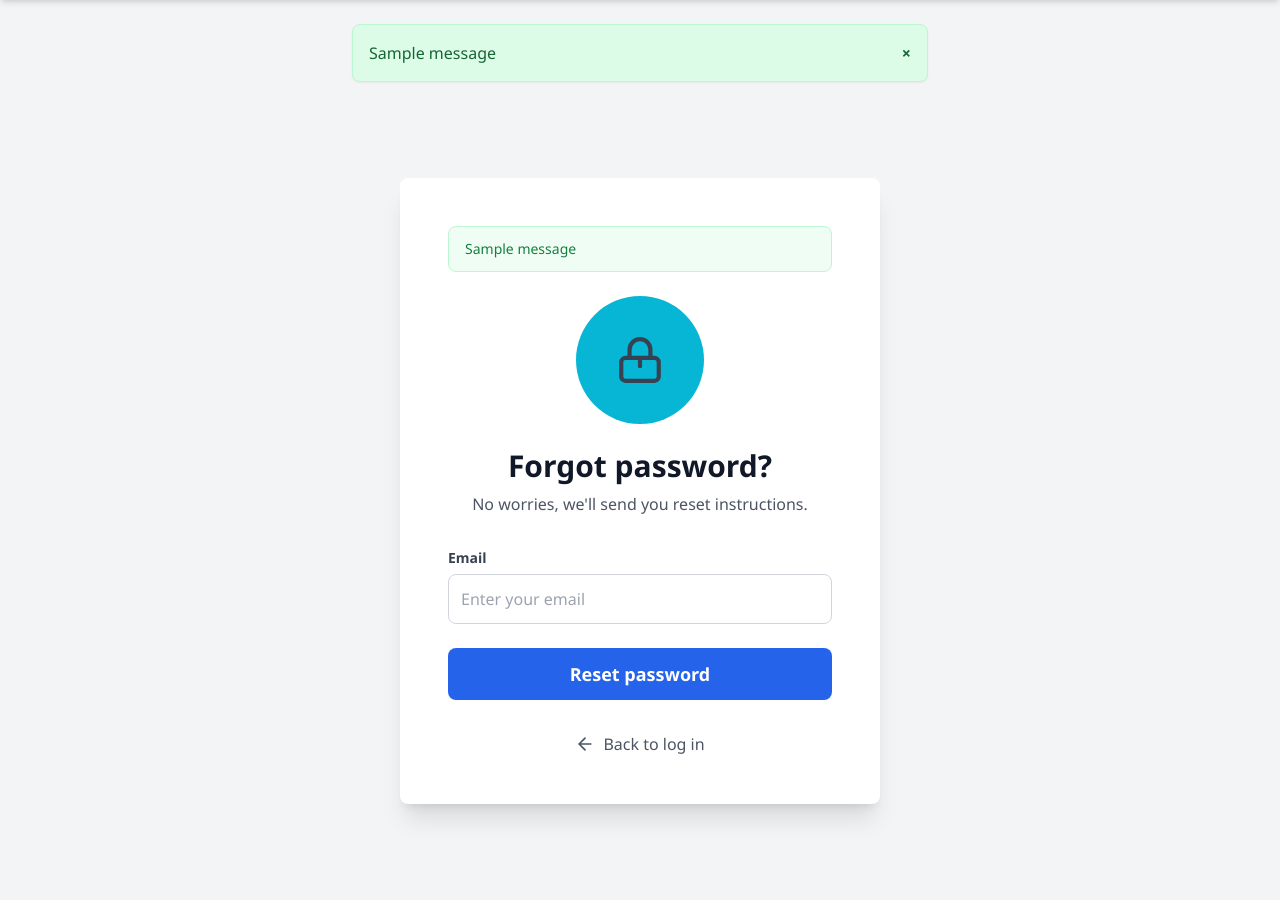
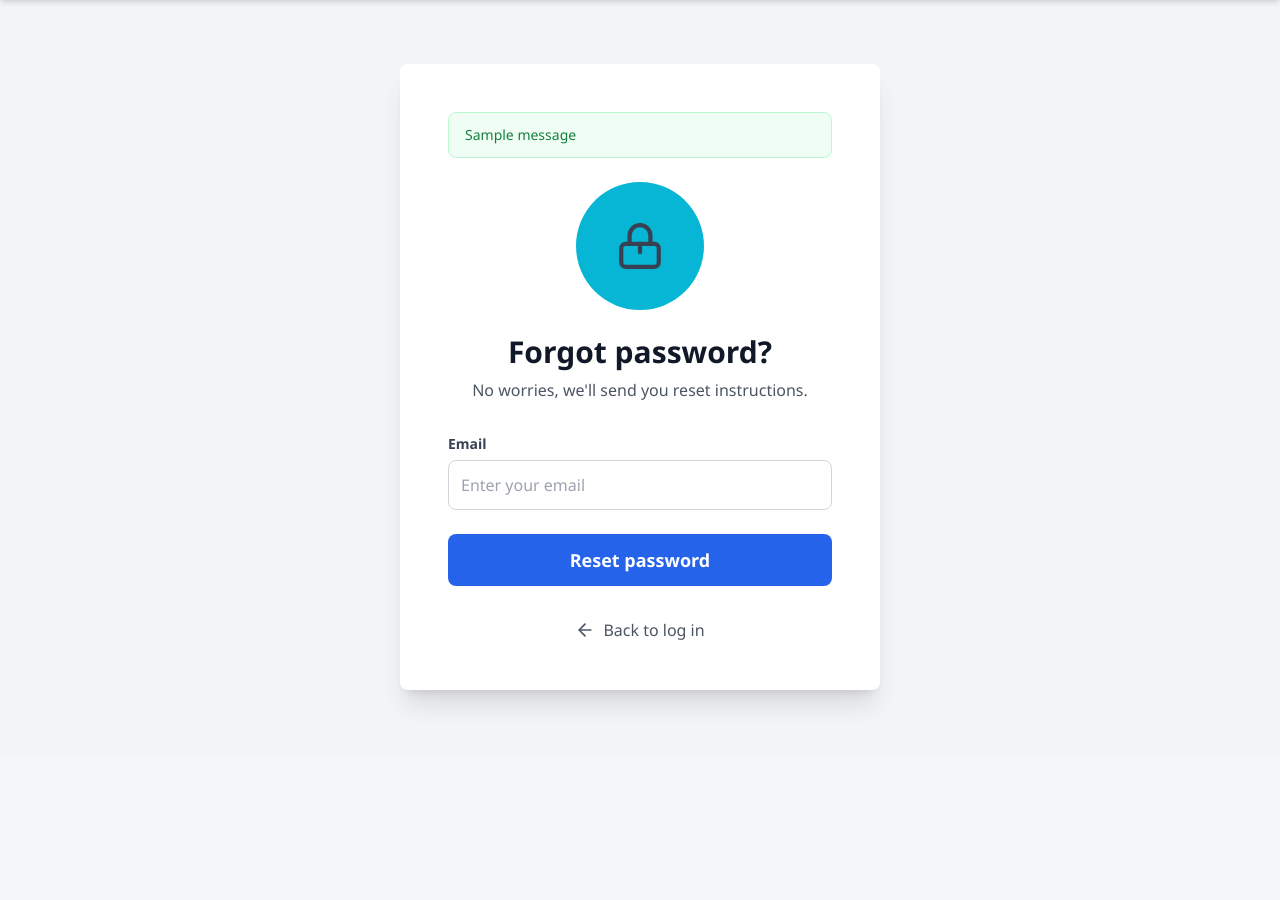
Before and after one commit to coder-sadhin/Social_Media_Flask, a Flask app: page /forgot-password in a window 1280 px wide. Shown: the part 56-956 px from the top of the page. After the commit the page ends 763 px from the top, so only its background shows below. Run offline with Flask 3, Linux system fonts and the light colour scheme; tables that the repository leaves empty hold one stand-in row (values such as "Sample post"); one stand-in notice (Sample message) is shown; parts of the project's set-up code (start-up, migrations or seed data) failed here and were passed over; some web fonts are replaced.

Commit message:
feat(auth): add password reset flow and improve UI spacing
- Add forgot password route and link on login page
- Remove duplicate flash message display from base template
- Add responsive margin utility classes for medium screens
- Update imports in auth routes for session handling

```diff
--- a/app/routes/auth.py
+++ b/app/routes/auth.py
@@ -1,4 +1,4 @@
-from flask import Blueprint, render_template, request, redirect, url_for, flash
+from flask import Blueprint, render_template, redirect, url_for, flash, session, request, current_app
 from flask_login import login_user, logout_user, login_required
 from app.models.user import User
 from app import db
--- a/app/static/css/output.css
+++ b/app/static/css/output.css
@@ -1441,6 +1441,16 @@ video {
     margin-bottom: 6rem;
   }
 
+  .md\:my-12 {
+    margin-top: 3rem;
+    margin-bottom: 3rem;
+  }
+
+  .md\:my-16 {
+    margin-top: 4rem;
+    margin-bottom: 4rem;
+  }
+
   .md\:mb-0 {
     margin-bottom: 0px;
   }
--- a/app/templates/auth/forgot_password.html
+++ b/app/templates/auth/forgot_password.html
@@ -3,7 +3,7 @@
 {% block title %}Forgot Password{% endblock %}
 
 {% block content %}
-    <div class="bg-white mx-auto md:my-24 p-8 md:p-12 rounded-lg shadow-xl w-full max-w-[480px]">
+    <div class="bg-white mx-auto md:my-16 p-8 md:p-12 rounded-lg shadow-xl w-full max-w-[480px]">
 
         <!-- Flash Messages - Improved styling -->
         {% with messages = get_flashed_messages(with_categories=true) %}
--- a/app/templates/auth/login.html
+++ b/app/templates/auth/login.html
@@ -30,7 +30,7 @@
             </form>
 
             <div class="text-center mt-4 border-b pb-6">
-                <a href="#" class="text-blue-500 hover:underline text-sm">Forgotten password?</a>
+                <a href="{{ url_for('auth.forgot_password') }}" class="text-blue-500 hover:underline text-sm">Forgotten password?</a>
             </div>
 
             <div class="text-center pt-6">
--- a/app/templates/base.html
+++ b/app/templates/base.html
@@ -61,18 +61,6 @@
     </nav>
 
     <div class="container mx-auto mt-6 px-4">
-        {% with messages = get_flashed_messages(with_categories=true) %}
-          {% if messages %}
-            {% for category, message in messages %}
-              <div class="max-w-xl mx-auto mb-4 p-4 rounded-lg shadow-sm flex items-center justify-between
-                {% if category == 'danger' %} bg-red-100 text-red-800 border border-red-200
-                {% else %} bg-green-100 text-green-800 border border-green-200 {% endif %}">
-                <span>{{ message }}</span>
-                <button onclick="this.parentElement.remove()" class="font-bold">&times;</button>
-              </div>
-            {% endfor %}
-          {% endif %}
-        {% endwith %}
 
         {% block content %}{% endblock %}
     </div>
```
